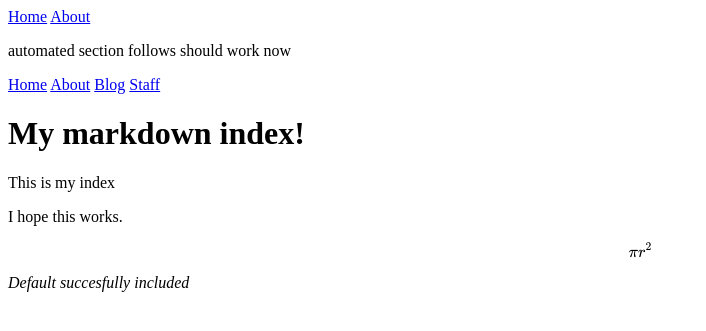
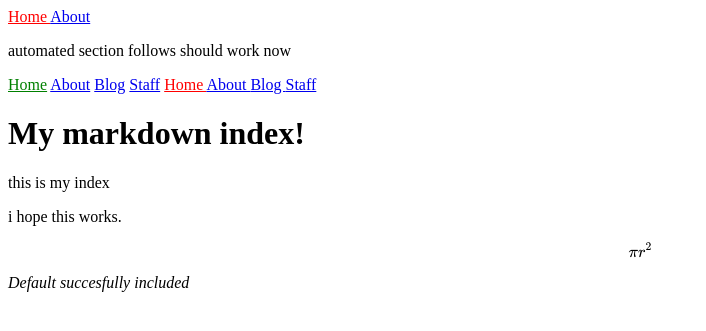
Before and after one commit to wweatherall/githubpages, a Jekyll site: the page built from index.md, in a window 1280 px wide. Shown: the top 331 px of the page, without its empty margins (0-706 px from the left). Built offline with Jekyll 4.4.1, drawn with Linux system fonts in a browser that asks for light colours; formulas are drawn with MathJax 3.

Commit message:
added the css stuff
may break the site

```diff
--- a/_includes/navigation.html
+++ b/_includes/navigation.html
@@ -1,10 +1,19 @@
 <nav>
-    <a href="/">Home</a>
-    <a href="/about.html">About</a>
+    <a href="/" {% if page.url=="/" %}style="color: red;" {% endif %}>
+        Home
+    </a>
+    <a href="/about.html" {% if page.url=="/about.html" %}style="color: red;" {% endif %}>
+        About
+    </a>
     <p>automated section follows should work now</p>
 
     {% for item in site.data.navigation %}
     <a href="{{site.baseurl}}{{ item.link }}" {% if page.url==item.link %}class="current" {% endif %}>{{ item.name
         }}</a>
     {% endfor %}
+    {% for item in site.data.navigation %}
+    <a href="{{ item.link }}" {% if page.url==item.link %}style="color: red;" {% endif %}>
+        {{ item.name }}
+    </a>
+    {% endfor %}
 </nav>
--- a/_layouts/default.html
+++ b/_layouts/default.html
@@ -4,7 +4,7 @@
 <head>
     <meta charset="utf-8">
     <title>{{ page.title }}</title>
-    <!--    <link rel="stylesheet" href="/assets/css/styles.css"> -->
+    <link rel="stylesheet" href="/assets/css/styles.css">
 
 </head>
 
@@ -14,7 +14,7 @@
 
     <h1>{{ page.title }}</h1>
 
-    {{ content }}
+    {{ content | downcase}}
 
     <p><em>Default succesfully included</em></p>
 
--- /dev/null
+++ b/assets/css/styles.scss
@@ -0,0 +1,3 @@
+---
+---
+@import "main";
```
Also changed, not shown: 10 other files.
